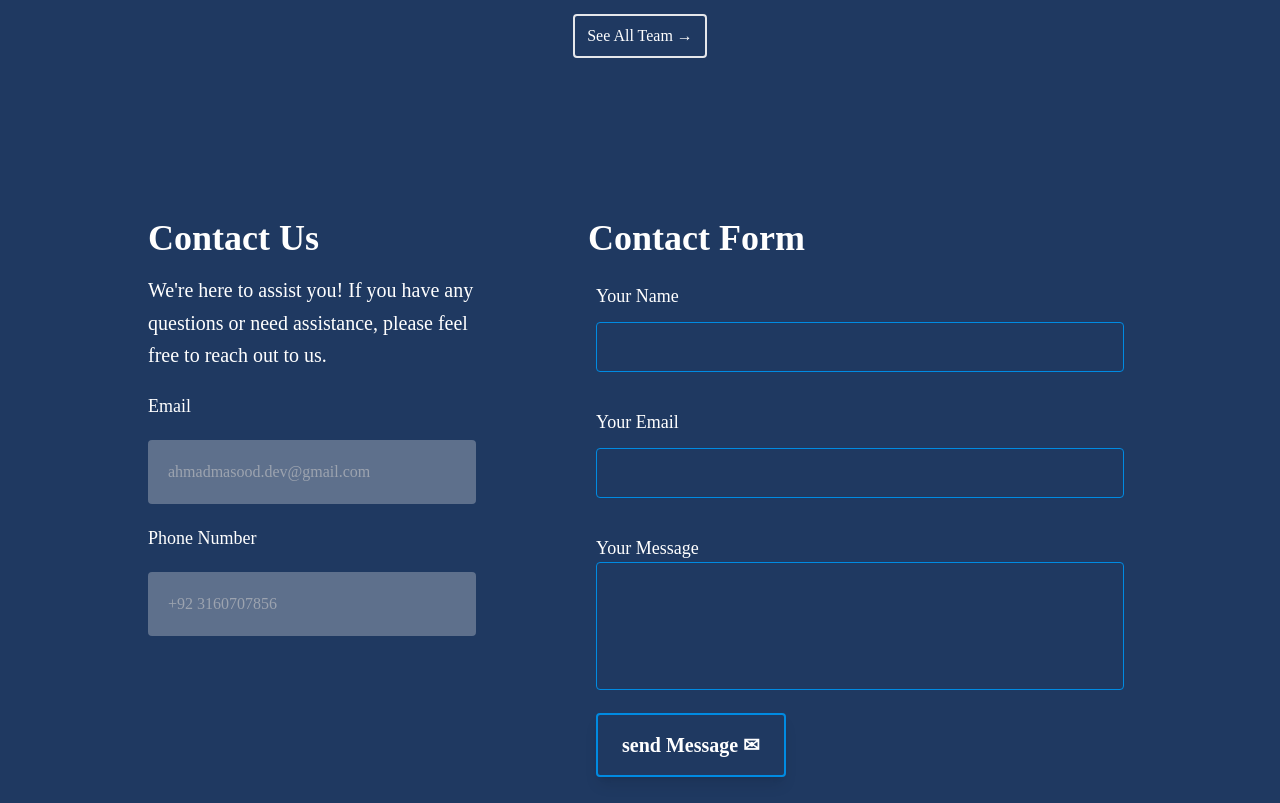
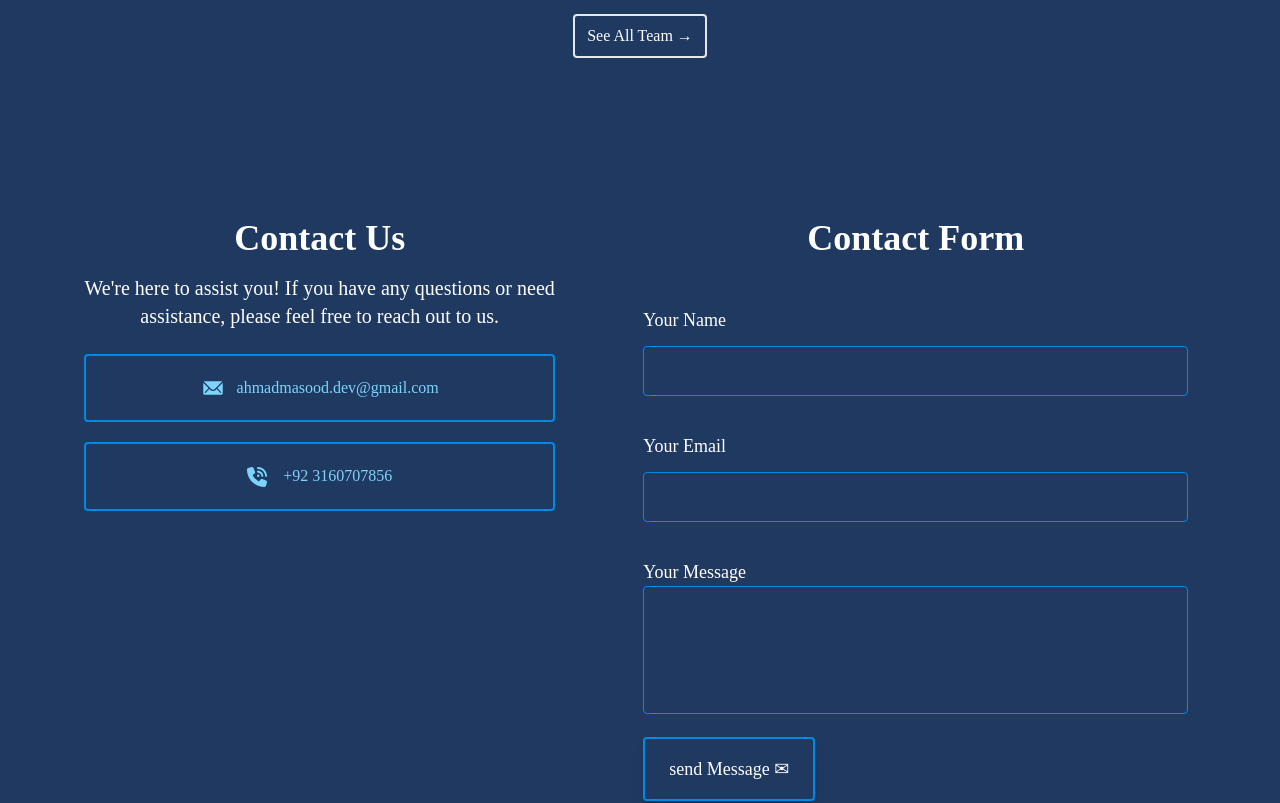
Before and after one commit to AhmadMasood-dev/MLSA-Qau, a React (Create React App) app: page / in a window 1280 px wide. Shown: the part 4040-4843 px from the top of the page. Built offline with nearby package versions, Linux system fonts and the light colour scheme; the HTML template or start-up script is replaced by a standard one.

Commit message:
set the form according to differnet screens

```diff
--- a/src/components/ContactUs.jsx
+++ b/src/components/ContactUs.jsx
@@ -1,5 +1,8 @@
 import React, { useState } from "react";
+import Swal from "sweetalert2";
 import Button from "./generics/Button";
+import { IoIosMail } from "react-icons/io";
+import { FaPhoneVolume } from "react-icons/fa6";
 const ContactUs = () => {
   const [name, setName] = useState("");
   const [email, setEmail] = useState("");
@@ -16,59 +19,47 @@ const ContactUs = () => {
   }
   function hanldeResetForm(e) {
     e.preventDefault();
-    // if (name === "") alert("Please enter a name");
-    // else
     setName("");
     if (!email.includes("@")) {
       alert("@ is missing in the email");
+      return;
     } else setEmail("");
     setMessage("");
+
+    Swal.fire({
+      title: "Good job!",
+      text: "Thanks! We have received your message.",
+      icon: "success",
+    });
   }
   return (
-    <section className="text-white body-font bg-primary px-16">
+    <section className="text-white  bg-primary sm:px-16">
       <div
-        className="container flex flex-col md:flex-row lg:max-w-5xl  w-full px-5 py-12 md:py-24 mx-auto section"
+        className="container flex flex-col lg:flex-row lg:max-w-6xl  w-full px-5 py-24 mx-auto section"
         id="contact-form"
       >
-        <div className="md:w-1/3 w-full">
-          <h1 className="text-4xl  sm:text-4xl font-bold title-font mb-4">
-            Contact Us
-          </h1>
-          <p className="leading-relaxed text-xl mb-5  ">
+        <div className=" lg:w-1/2 w-full mb-16">
+          <h1 className="text-4xl text-center  font-bold  mb-4">Contact Us</h1>
+          <p className="leading-relaxed  text-center  sm:text-xl mb-10 sm:mb-6  ">
             We're here to assist you! If you have any questions or need
             assistance, please feel free to reach out to us.
           </p>
-
-          <label for="CEmail" className="leading-7 text-lg ">
-            Email
-          </label>
-          <input
-            type="text"
-            id="CEmail"
-            placeholder="ahmadmasood.dev@gmail.com"
-            disabled
-            className="w-full rounded  text-base outline-none  py-5 px-5  hover:bg-primary hover:border-2 hover:border-secondary my-5 transition duration-300 ease-in-out "
-          />
-          <label for="PhoneNumber" className="leading-7 text-lg ">
-            Phone Number
-          </label>
-          <input
-            type="text"
-            id="PhoneNumber"
-            placeholder="+92 3160707856"
-            disabled
-            className="w-full   rounded  text-base outline-none  py-5 px-5 hover:bg-primary hover:border-2 hover:border-secondary my-5 transition duration-300 ease-in-out"
-          />
+          <div className=" text-sky-300 ">
+            <div className="w-full rounded  text-base outline-none  py-5 text-center justify-center  hover:bg-primary border-2    border-secondary my-5 transition duration-300 ease-in-out flex items-center flex-wrap  ">
+              <IoIosMail className="sm:inline-block mr-3 sm:h-6 sm:w-6 " />
+              ahmadmasood.dev@gmail.com
+            </div>
+            <div className="w-full rounded  text-base outline-none text-center   py-5 px-5  hover:bg-primary border-2    border-secondary my-5 transition duration-300 ease-in-out ">
+              <FaPhoneVolume className="inline-block mr-3 h-6 w-5 " />{" "}
+              <span>+92 3160707856</span>
+            </div>
+          </div>
         </div>
-        <div className="md:w-2/3 w-full mt-10 md:mt-0 md:pl-28">
-          <h1 className="text-4xl  sm:text-4xl font-bold title-font mb-4">
+        <div className=" lg:w-2/3 w-full mt-10 md:mt-0 lg:pl-20">
+          <h1 className="text-4xl  text-center mb-10 font-bold ">
             Contact Form
           </h1>
-          <form
-            action="send-contact.php"
-            method="post"
-            id="submit-contact-form"
-          >
+          <form action="" id="submit-contact-form">
             <div className="p-2 w-full">
               <div className="relative">
                 <label for="name" className="leading-7 py-4 text-lg ">
@@ -78,7 +69,7 @@ const ContactUs = () => {
                   type="text"
                   id="name"
                   name="name"
-                  required=""
+                  required
                   value={name}
                   onChange={handleName}
                   className="w-full bg-primary rounded border border-secondary  focus:border-blue-500 focus:bg-slate-300 mt-3 mb-5 focus:text-black focus:ring-2 focus:ring-blue-200 text-base outline-none text-white py-2 px-2 leading-8 transition-colors duration-200 ease-in-out "
@@ -109,7 +100,7 @@ const ContactUs = () => {
                 <textarea
                   id="message"
                   name="message"
-                  required=""
+                  required
                   value={message}
                   onChange={handleMessage}
                   className="w-full bg-primary rounded border border-secondary focus:border-blue-500 focus:bg-white focus:ring-2 focus:ring-blue-200 h-32 text-base outline-none text-gray-900 py-1 px-3 resize-none leading-6 transition duration-200 ease-in-out "
@@ -120,7 +111,7 @@ const ContactUs = () => {
               <Button
                 name="send Message ✉"
                 styles={
-                  "flex text-white  border-2 border-secondary py-4 px-6 focus:outline-none hover:bg-blue-900 rounded text-xl font-semibold shadow-lg mx-0 flex-col text-center g-recaptcha transition duration-900 ease-in-out"
+                  "text-white  border-2 border-secondary py-4 px-6 focus:outline-none hover:bg-blue-900 rounded text-lg font-medium shadow-lg text-center duration-900 ease-in-out transition "
                 }
                 onClick={hanldeResetForm}
               />
```
